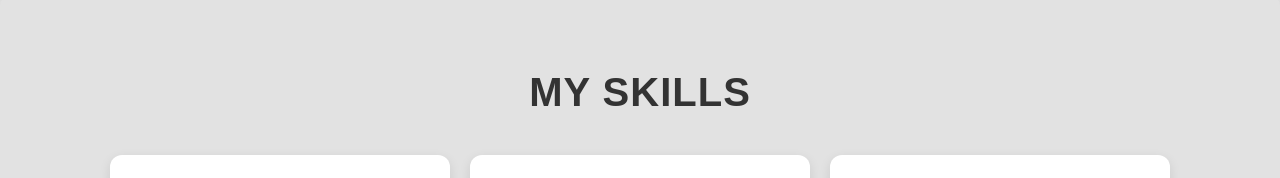
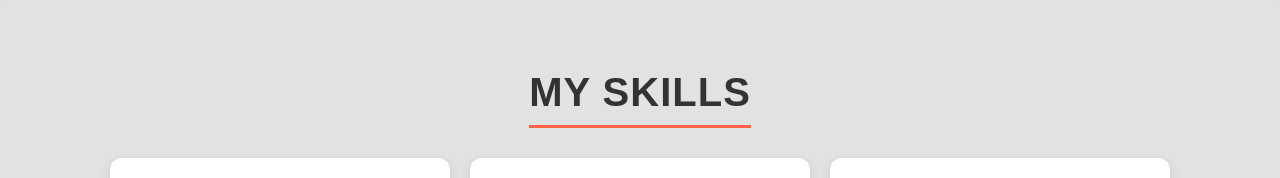
Before and after one commit to yashudkl/ProtfolioSite, a React (Create React App) app in the folder my-portfolio/: page / in a window 1280 px wide. Shown: the part 538-716 px from the top of the page. Built offline with nearby package versions, Linux system fonts and the light colour scheme.

Commit message:
title-bottom-border

```diff
--- a/my-portfolio/src/components/Skills.css
+++ b/my-portfolio/src/components/Skills.css
@@ -15,6 +15,7 @@
     letter-spacing: 1px;
     display: inline-block;
     padding-bottom: 10px;
+    border-bottom: 3px solid #ff6347;
   }
 
   .skills-container {
```
